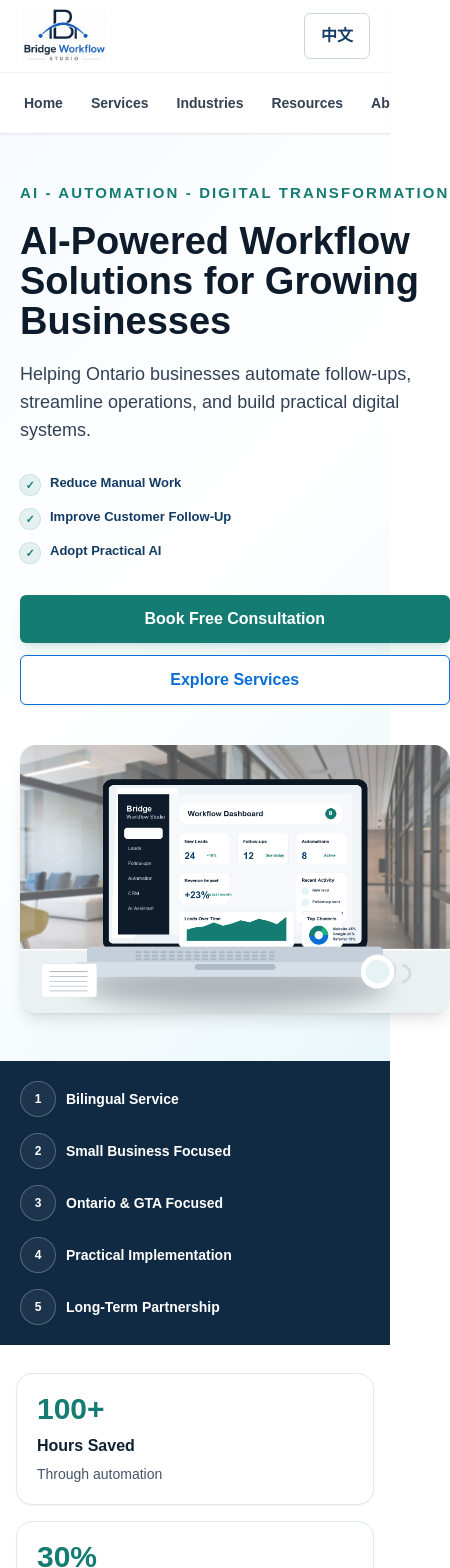
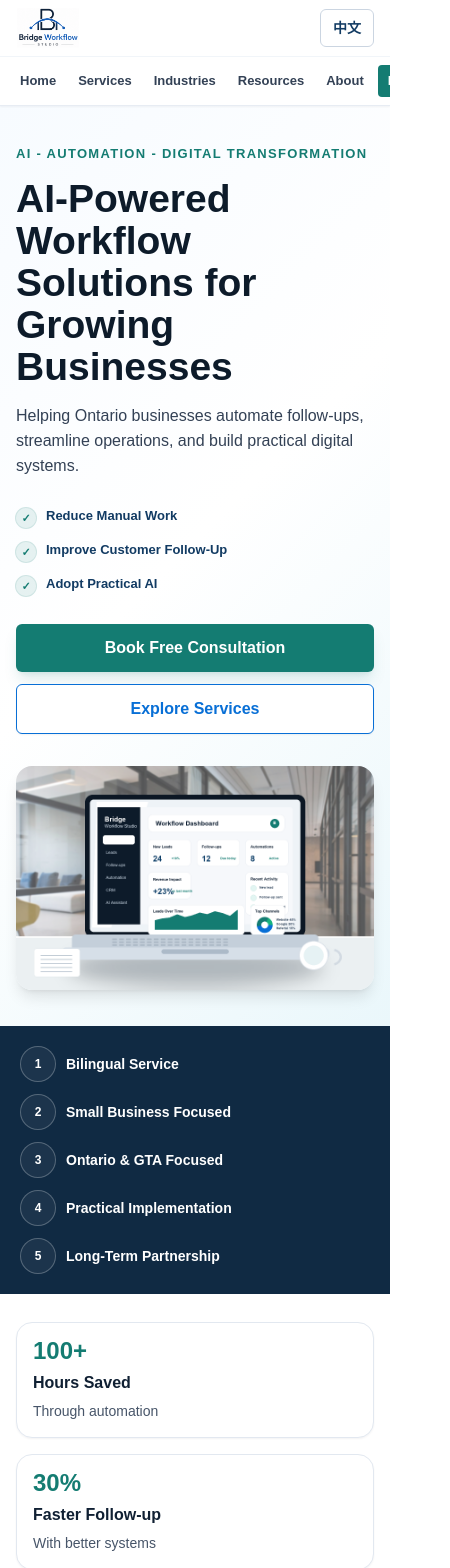
Before and after one commit to cocochen223/bridge-workflow-studio-website, a Next.js app: page /en in a window 390 px wide. Shown: the top 1568 px of the page, 450 px wide, since content can reach past the window. Built offline with nearby package versions, Linux system fonts and the light colour scheme.

Commit message:
Fix mobile responsive proportions

```diff
--- a/app/[locale]/page.tsx
+++ b/app/[locale]/page.tsx
@@ -30,7 +30,7 @@ function TrustStrip({ locale }: { locale: Locale }) {
 
   return (
     <section className="bg-[#102A43] py-5 text-white">
-      <div className="mx-auto grid max-w-[1480px] gap-4 px-5 sm:grid-cols-2 sm:px-8 lg:grid-cols-5">
+      <div className="mx-auto grid max-w-[1480px] gap-3 px-5 sm:grid-cols-2 sm:gap-4 sm:px-8 lg:grid-cols-5">
         {items.map((item, index) => (
           <div key={item} className="flex items-center gap-2.5">
             <span className="flex h-9 w-9 items-center justify-center rounded-full border border-white/25 bg-white/5 text-xs font-black text-teal-100">
@@ -64,9 +64,9 @@ function Stats({ locale }: { locale: Locale }) {
     <section className="bg-white py-7">
       <div className="mx-auto grid max-w-7xl gap-4 px-4 sm:grid-cols-2 sm:px-6 lg:grid-cols-4 lg:px-8">
         {stats.map(([number, title, body]) => (
-          <div key={title} className="reveal-card rounded-2xl border border-slate-200 bg-white p-5 shadow-sm shadow-slate-900/5 transition hover:-translate-y-1 hover:border-teal/30 hover:shadow-lg hover:shadow-slate-900/10">
-            <p className="text-3xl font-black leading-none text-teal">{number}</p>
-            <h3 className="mt-2.5 text-base font-bold text-ink">{title}</h3>
+          <div key={title} className="reveal-card rounded-2xl border border-slate-200 bg-white p-4 shadow-sm shadow-slate-900/5 transition hover:-translate-y-1 hover:border-teal/30 hover:shadow-lg hover:shadow-slate-900/10 sm:p-5">
+            <p className="text-2xl font-black leading-none text-teal sm:text-3xl">{number}</p>
+            <h3 className="mt-2 text-base font-bold text-ink sm:mt-2.5">{title}</h3>
             <p className="mt-1.5 text-sm leading-5 text-slate-600">{body}</p>
           </div>
         ))}
@@ -181,11 +181,11 @@ function WhyWorkWithBridge({ locale }: { locale: Locale }) {
     >
       <div className="grid gap-4 md:grid-cols-2 lg:grid-cols-5">
         {items.map(([title, body], index) => (
-          <article key={title} className="rounded-2xl border border-slate-200 bg-white p-5 shadow-sm shadow-slate-900/5">
-            <div className="flex h-10 w-10 items-center justify-center rounded-full bg-teal/10 text-teal ring-1 ring-teal/20">
+          <article key={title} className="rounded-2xl border border-slate-200 bg-white p-4 shadow-sm shadow-slate-900/5 sm:p-5">
+            <div className="flex h-9 w-9 items-center justify-center rounded-full bg-teal/10 text-teal ring-1 ring-teal/20 sm:h-10 sm:w-10">
               <AdvantageIcon index={index} />
             </div>
-            <h3 className="mt-4 text-base font-bold leading-snug text-ocean">{title}</h3>
+            <h3 className="mt-3 text-base font-bold leading-snug text-ocean sm:mt-4">{title}</h3>
             <p className="mt-2 text-sm leading-6 text-slate-600">{body}</p>
           </article>
         ))}
@@ -210,7 +210,7 @@ function ConsultationCta({ locale }: { locale: Locale }) {
               <a href={site.calendlyUrl} target="_blank" rel="noopener noreferrer" className="rounded-md bg-teal px-6 py-3 text-center font-bold text-white hover:bg-white hover:text-ocean">
                 {locale === "en" ? "Book Now" : "立即预约"}
               </a>
-              <a href={`mailto:${site.email}`} className="rounded-md border border-white/30 px-6 py-3 text-center font-bold text-white hover:bg-white/10">
+              <a href={`mailto:${site.email}`} className="break-all rounded-md border border-white/30 px-5 py-3 text-center text-sm font-bold text-white hover:bg-white/10 sm:px-6 sm:text-base">
                 {site.email}
               </a>
             </div>
@@ -251,11 +251,11 @@ export default async function HomePage({ params }: { params: Promise<{ locale: L
   return (
     <>
       <section className="bg-[linear-gradient(135deg,#f7fbff_0%,#ffffff_48%,#eaf7fb_100%)]">
-        <div className="mx-auto grid max-w-[1480px] items-center gap-10 px-5 py-12 lg:grid-cols-[0.82fr_1.18fr] lg:gap-12 lg:px-6 lg:py-14">
-          <div className="reveal-card max-w-[600px]">
-            <p className="whitespace-nowrap text-[15px] font-black uppercase tracking-[0.14em] text-teal">{hero.eyebrow}</p>
-            <h1 className="mt-4 max-w-[580px] text-[clamp(38px,3.8vw,56px)] font-black leading-[1.06] text-[#0D1B2A]">{hero.title}</h1>
-            <p className="mt-5 max-w-[540px] text-lg leading-[1.55] text-slate-700">{hero.subtitle}</p>
+        <div className="mx-auto grid max-w-[1480px] min-w-0 items-center gap-8 px-4 py-9 sm:px-5 sm:py-12 lg:grid-cols-[0.82fr_1.18fr] lg:gap-12 lg:px-6 lg:py-14">
+          <div className="reveal-card min-w-0 max-w-[600px]">
+            <p className="max-w-full text-[13px] font-black uppercase leading-6 tracking-[0.1em] text-teal sm:whitespace-nowrap sm:text-[15px] sm:tracking-[0.14em]">{hero.eyebrow}</p>
+            <h1 className="mt-3 max-w-[580px] text-[clamp(34px,10vw,48px)] font-black leading-[1.08] text-[#0D1B2A] sm:mt-4 lg:text-[clamp(38px,3.8vw,56px)]">{hero.title}</h1>
+            <p className="mt-4 max-w-[540px] text-base leading-[1.55] text-slate-700 sm:mt-5 sm:text-lg">{hero.subtitle}</p>
             <div className="mt-7 grid gap-3 sm:grid-cols-3">
               {t.home.badges.map((badge) => (
                 <div key={badge} className="flex items-start gap-2.5">
@@ -264,7 +264,7 @@ export default async function HomePage({ params }: { params: Promise<{ locale: L
                 </div>
               ))}
             </div>
-            <div className="mt-8 flex flex-col gap-3 sm:flex-row">
+            <div className="mt-7 flex flex-col gap-3 sm:mt-8 sm:flex-row">
               <a href={site.calendlyUrl} target="_blank" rel="noopener noreferrer" className="rounded-md bg-teal px-6 py-3 text-center font-black text-white shadow-lg shadow-teal/15 hover:bg-ocean">
                 {locale === "en" ? "Book Free Consultation" : "预约免费咨询"}
               </a>
@@ -273,7 +273,7 @@ export default async function HomePage({ params }: { params: Promise<{ locale: L
               </Link>
             </div>
           </div>
-          <div className="reveal-card">
+          <div className="reveal-card min-w-0">
             <DashboardMockup locale={locale} />
           </div>
         </div>
--- a/app/globals.css
+++ b/app/globals.css
@@ -9,11 +9,15 @@
 
 html {
   scroll-behavior: smooth;
+  max-width: 100%;
+  overflow-x: hidden;
 }
 
 body {
   margin: 0;
   font-family: Arial, Helvetica, sans-serif;
+  max-width: 100%;
+  overflow-x: hidden;
   text-rendering: optimizeLegibility;
 }
 
--- a/app/layout.tsx
+++ b/app/layout.tsx
@@ -1,4 +1,4 @@
-import type { Metadata } from "next";
+import type { Metadata, Viewport } from "next";
 import "./globals.css";
 
 const baseUrl = "https://bridgeworkflowstudio.com";
@@ -35,6 +35,11 @@ export const metadata: Metadata = {
   }
 };
 
+export const viewport: Viewport = {
+  width: "device-width",
+  initialScale: 1
+};
+
 export default function RootLayout({ children }: { children: React.ReactNode }) {
   return (
     <html lang="en">
--- a/components/Header.tsx
+++ b/components/Header.tsx
@@ -35,9 +35,9 @@ export function Header({ locale }: { locale: Locale }) {
 
   return (
     <header className="sticky top-0 z-40 border-b border-slate-200/80 bg-white/95 shadow-sm shadow-slate-900/5 backdrop-blur">
-      <div className="mx-auto flex h-[72px] max-w-[1480px] items-center justify-between gap-5 px-5 sm:px-8">
-        <Link href={`/${locale}`} className="flex min-w-[150px] items-center">
-          <Image src="/bridge-logo-new.png" alt="Bridge Workflow Studio" width={1000} height={660} className="h-[58px] w-auto object-contain" priority />
+      <div className="mx-auto flex h-[56px] max-w-[1480px] items-center justify-between gap-3 px-4 sm:h-[72px] sm:gap-5 sm:px-8">
+        <Link href={`/${locale}`} className="flex min-w-[116px] items-center sm:min-w-[150px]">
+          <Image src="/bridge-logo-new.png" alt="Bridge Workflow Studio" width={1000} height={660} className="h-[42px] w-auto object-contain sm:h-[58px]" priority />
         </Link>
         <nav className="hidden items-center gap-2 text-[16px] font-bold text-ink lg:flex">
           {nav[locale].map((item) => {
@@ -65,19 +65,19 @@ export function Header({ locale }: { locale: Locale }) {
         </nav>
         <Link
           href={`/${other}`}
-          className="shrink-0 rounded-md border border-slate-300 px-4 py-2.5 text-base font-bold text-ocean hover:border-teal hover:bg-mist hover:text-teal"
+          className="shrink-0 rounded-md border border-slate-300 px-3 py-2 text-sm font-bold text-ocean hover:border-teal hover:bg-mist hover:text-teal sm:px-4 sm:py-2.5 sm:text-base"
         >
           {labels[locale].switch}
         </Link>
       </div>
-      <nav className="flex gap-3 overflow-x-auto border-t border-slate-100 px-4 py-3 text-sm font-semibold text-slate-700 lg:hidden">
+      <nav className="flex max-w-full gap-1.5 overflow-x-auto border-t border-slate-100 px-3 py-2 text-[13px] font-semibold text-slate-700 lg:hidden">
         {nav[locale].map((item) => (
           <Link
             key={item.href}
             href={item.href}
             target={item.key === "book" ? "_blank" : undefined}
             rel={item.key === "book" ? "noopener noreferrer" : undefined}
-            className={item.key === "book" ? "whitespace-nowrap rounded bg-teal px-3 py-2 text-white" : "whitespace-nowrap rounded px-2 py-2 hover:bg-mist hover:text-teal"}
+            className={item.key === "book" ? "whitespace-nowrap rounded bg-teal px-2.5 py-1.5 text-white" : "whitespace-nowrap rounded px-2 py-1.5 hover:bg-mist hover:text-teal"}
           >
             {labels[locale][item.key]}
           </Link>
```
